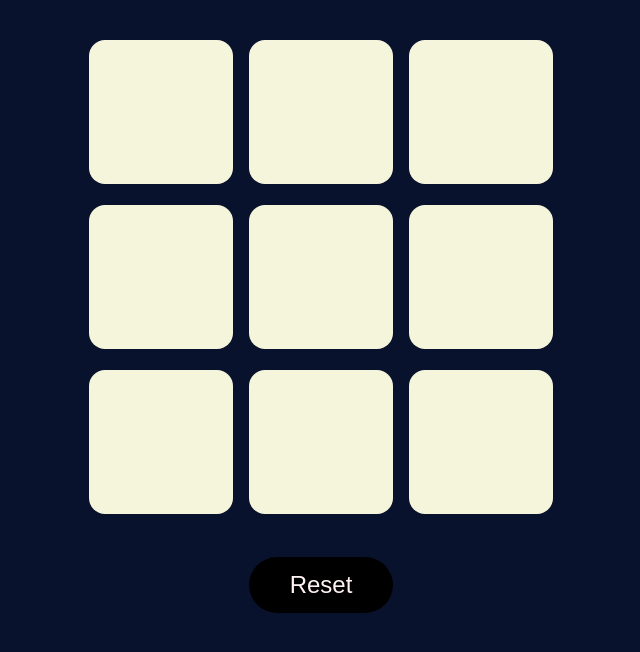
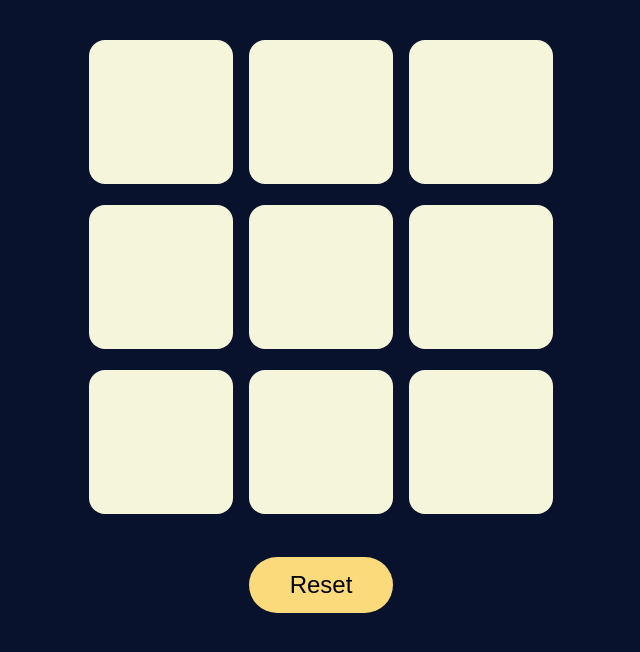
Before and after one commit to Kirankumar2604/Tic-Tac-toe, a plain HTML site: page index.html in a window 1280 px wide. Shown: the part 88-740 px from the top of the page, without its empty margins (319-959 px from the left). Drawn offline with Linux system fonts and the light colour scheme.

Commit message:
Update style.css

```diff
--- a/style.css
+++ b/style.css
@@ -39,10 +39,10 @@ body{
 #resetBtn{
     width: 18vmin;
     height: 7vmin;
-    background-color: black;
+    background-color: #FADA7A;
     border-radius: 2rem;
     border: none;
-    color: #FFF2F2;
+    color: #000;
     font-size: 3vmin;
 }
 .msg{
```
